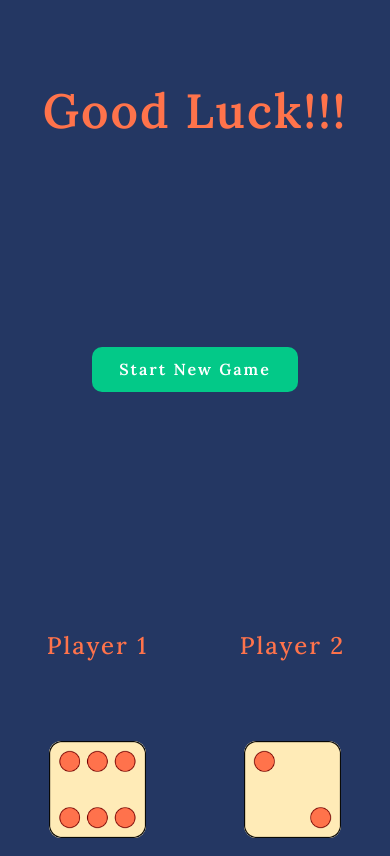
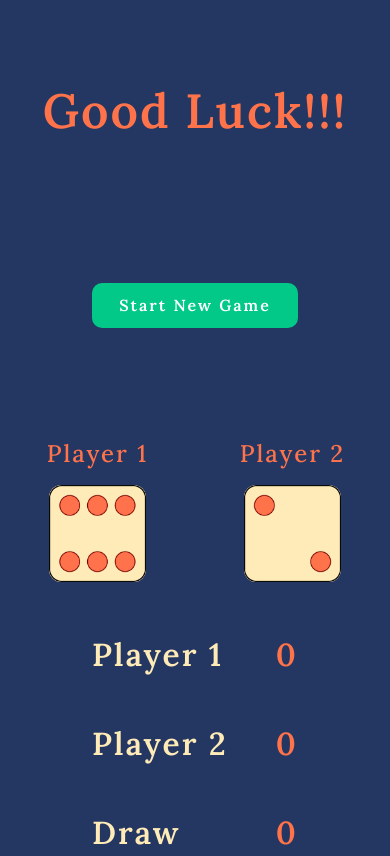
Before and after one commit to antonsugin/Simple-Dice-Game, a plain HTML site: page index.html in a window 390 px wide. Shown: the top 856 px of the page. Drawn offline with Linux system fonts and the light colour scheme.

Commit message:
modified css

```diff
--- a/css/style.scss
+++ b/css/style.scss
@@ -55,6 +55,11 @@ button {
         color: white;
     }
 
+    &:focus {
+        background-color: $secondary-color;
+        color: $txt-color;
+    }
+
     @media screen and (max-width: 600px) {
         & {
             padding: .8rem 1.7rem;
@@ -74,6 +79,13 @@ button {
           align-items: center;
           gap: 7rem;
           margin-bottom: 5rem;
+        }
+      }
+
+      @media screen and (max-width: 600px) {
+        & {
+          gap: 3rem;
+          margin-bottom: 3rem;
         }
       }
 }
@@ -100,7 +112,21 @@ button {
     &__names :not(:last-child) {
         margin-bottom: 5rem;
     }
+
+    @media screen and (max-width: 600px) {
+        &__names, &__wins {
+            gap: 3rem;
+        }
+
+        &__wins :not(:last-child){
+            margin-bottom: 0;
+        }
+        &__names :not(:last-child){
+            margin-bottom: 0;
+        }
+      }
 }
+
 
 .dice {
     width: 50%;
@@ -126,6 +152,14 @@ button {
         & {
             width: auto;
         }
+
+        &__name-1, &__name-2 {
+            margin-bottom: 0;
+        }
+
+        &__player-1, &__player-2 {
+            gap: 1rem;
+        }
       }
 
     @media screen and (max-width: 300px) {
@@ -143,7 +177,19 @@ button {
         margin-bottom: 5rem;
     }
 
+    @media screen and (max-width: 600px) {
+        & {
+            flex-direction: column-reverse;
+            gap: 1rem;
+        }
+
+        & :not(:last-child) {
+            margin-bottom: 0;
+        }
+      }
+
 }
+
 
 .disabled {
     visibility: hidden;
```
Also changed, not shown: css/style.css, 1 other file.
